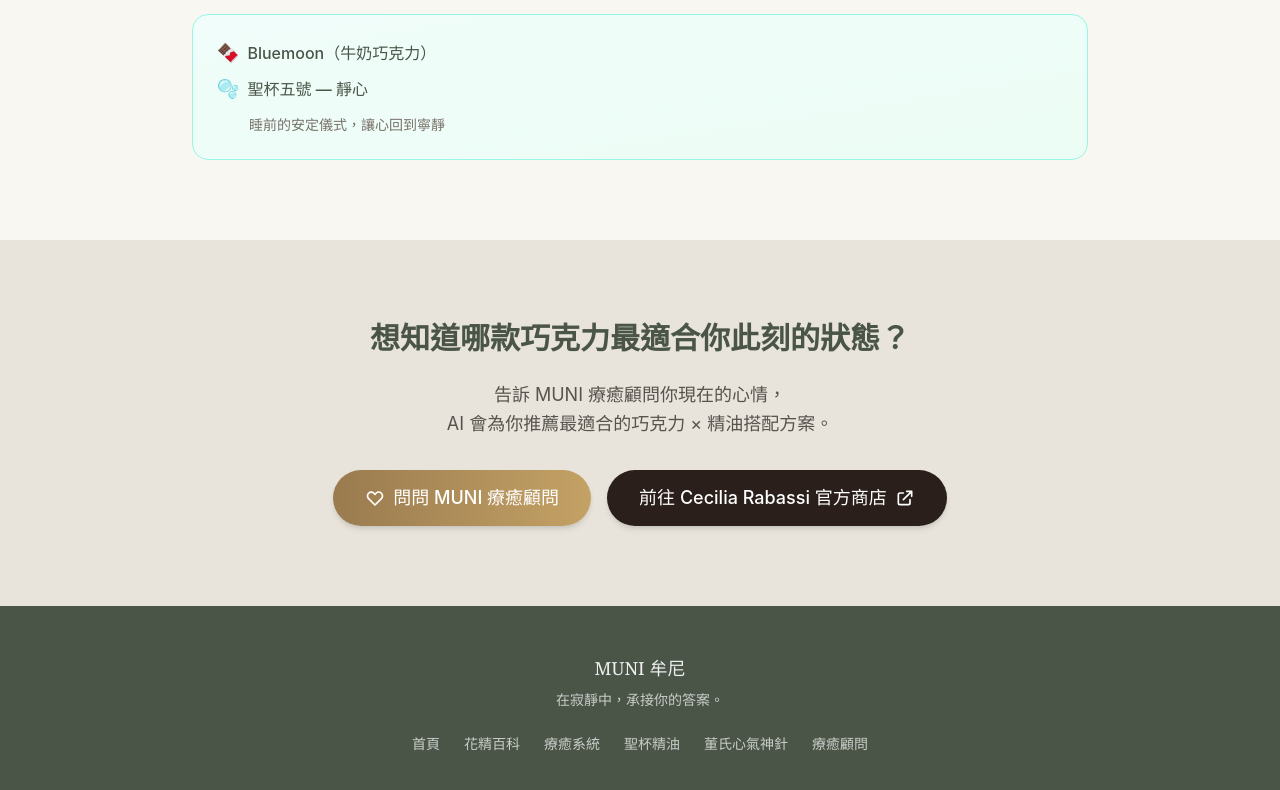
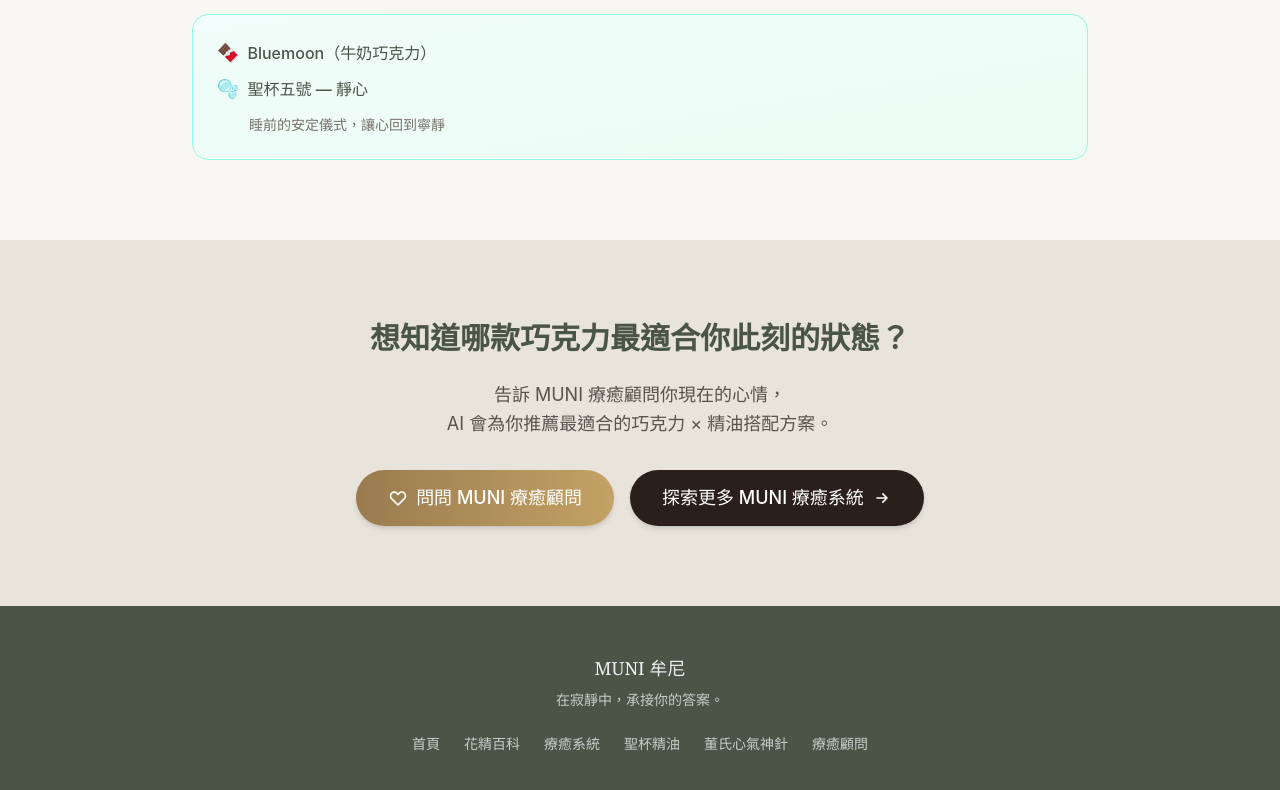
Before and after one commit to ianredcord/muni-oracle, a Next.js app: page /chocolate in a window 1280 px wide. Shown: the part 5577-6367 px from the top of the page. Built offline with nearby package versions, Linux system fonts and the light colour scheme.

Commit message:
fix: remove Cecilia shop link, all links point to MUNI

```diff
--- a/src/app/chocolate/page.tsx
+++ b/src/app/chocolate/page.tsx
@@ -466,22 +466,20 @@
               </svg>
               問問 MUNI 療癒顧問
             </a>
-            <a
-              href="https://ceciliarabassi.com/en/shop/"
-              target="_blank"
-              rel="noopener noreferrer"
+            <Link
+              href="/systems"
               className="inline-flex items-center justify-center gap-2 bg-[#2a1f1a] hover:bg-[#1a1210] text-white rounded-full px-8 py-3.5 text-lg font-medium transition-all shadow-md hover:shadow-lg"
             >
-              前往 Cecilia Rabassi 官方商店
+              探索更多 MUNI 療癒系統
               <svg className="w-5 h-5" fill="none" viewBox="0 0 24 24" stroke="currentColor">
                 <path
                   strokeLinecap="round"
                   strokeLinejoin="round"
                   strokeWidth={2}
-                  d="M10 6H6a2 2 0 00-2 2v10a2 2 0 002 2h10a2 2 0 002-2v-4M14 4h6m0 0v6m0-6L10 14"
+                  d="M13 7l5 5m0 0l-5 5m5-5H6"
                 />
               </svg>
-            </a>
+            </Link>
           </div>
         </div>
       </section>
```
